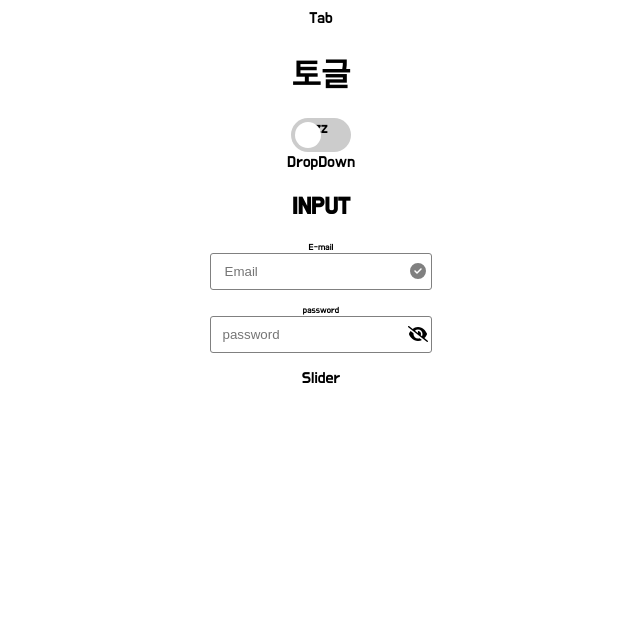
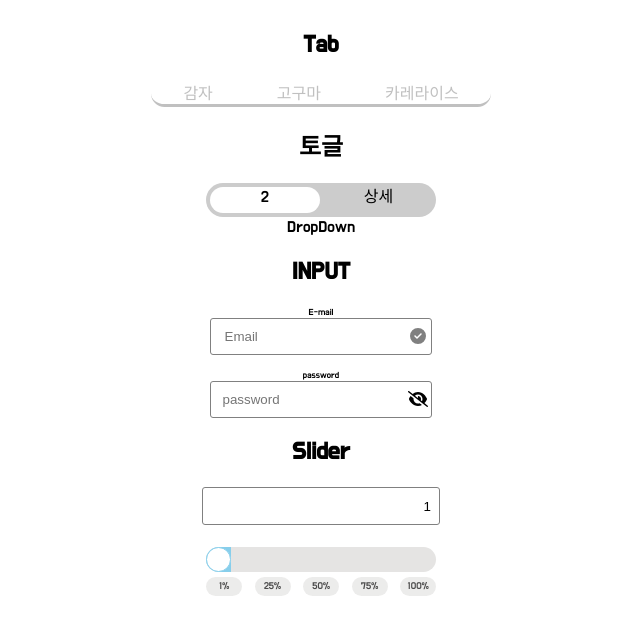
Before and after one commit to profitGyu/wanted_pre_onboarding, a React (Create React App) app: page / in a window 1280 px wide. Shown: the top 634 px of the page, without its empty margins (319-959 px from the left). Built offline with nearby package versions, Linux system fonts and the light colour scheme.

Commit message:
update Tab & Slider

```diff
--- a/src/App.css
+++ b/src/App.css
@@ -1,6 +1,7 @@
 @import url('https://fonts.googleapis.com/css2?family=Do+Hyeon&display=swap');
 
 .App {
+  margin-top: 30px;
   font-family: 'Do Hyeon', sans-serif;
   text-align: center;
 }
--- /dev/null
+++ b/src/atom/globalList.js
@@ -0,0 +1,28 @@
+const LavList = [{
+    title: "감자"
+},{
+    title: "고구마"
+},{
+    title: "카레라이스"
+}]
+
+const FivePersent = [{
+    title: "1%",
+    value: 1
+},{
+    title: "25%",
+    value: 25
+},{
+    title: "50%",
+    value: 50
+},{
+    title: "75%",
+    value: 75
+}
+,{
+    title: "100%",
+    value: 100
+}
+]
+
+export {LavList, FivePersent};
--- a/src/components/Slider.js
+++ b/src/components/Slider.js
@@ -1,8 +1,47 @@
-export const Slider = ()=>{
-    return(
-        <div>Slider
-            <i class="fa fa-eye fa-lg"></i>
+import { useState } from "react";
+import styles from "./Slider.module.css";
+import { FivePersent } from "../atom/globalList";
+
+export const Slider = () => {
+  const [sliderValue, setSliderValue] = useState(1);
+  function sliderChange(value) {
+    setSliderValue(value);
+  }
+
+  return (
+    <div>
+      <h2>Slider</h2>
+      <div className={styles.slider__container}>
+        <input
+          type="text"
+          value={sliderValue}
+          className={styles.slider__container__text}
+          readOnly
+        />
+        <input
+          className={styles.slider}
+          type="range"
+          min="1"
+          max="100"
+          value={sliderValue}
+          onChange={(e) => {
+            sliderChange(e.target.value);
+          }}
+        />
+
+        <div className={styles.slider__button__container}>
+          {FivePersent.map((prop) => {
+            return (
+              <div
+                key={prop.value}
+                onClick={()=>sliderChange(prop.value)}
+              >
+                {prop.title}
+              </div>
+            );
+          })}
         </div>
-
-    );
-}
+      </div>
+    </div>
+  );
+};
--- /dev/null
+++ b/src/components/Slider.module.css
@@ -0,0 +1,73 @@
+.slider__container {
+  display: flex;
+  flex-direction: column;
+  align-content: center;
+  align-items: center;
+}
+.slider__container__text {
+  width: 220px;
+  height: 20px;
+  border-radius: 3px;
+  border: solid 0.3px gray;
+  display: flex;
+  justify-content: center;
+  padding: 8px;
+  margin-bottom: 20px;
+  text-align: right;
+}
+
+.slider {
+  -webkit-appearance: none;
+  overflow: hidden;
+  width: 230px;
+  height: 25px;
+  background: transparent;
+  cursor: pointer;
+  background: #e5e4e3;
+  border-radius: 25px;
+  margin-bottom: 5px;
+  opacity: 1;
+  -webkit-transition: .2s;
+  transition: opacity .2s;
+}
+.slider:hover {
+  opacity: 1;
+}
+
+.slider::-webkit-slider-thumb {
+  -webkit-appearance: none;
+  width: 25px;
+  height: 25px;
+  background: #fff;
+  box-shadow: -50vw 0 0 50vw skyblue;
+  border: 0.1px solid skyblue;
+  border-radius: 25px;
+  color: skyblue;
+  cursor: pointer;
+}
+
+.slider__button__container {
+  display: flex;
+  justify-content: space-between;
+  width: 230px;
+}
+
+.slider__button__container div {
+  font-size: 10px;
+  width: 30px;
+  padding: 3px 3px;
+  border-radius: 25px;
+  margin-bottom: 10px;
+  border: solid 0.1px e5e4e3;
+  cursor: pointer;
+  background: #e5e4e3;
+  text-align: center;
+  opacity: 0.7;
+}
+.slider__button__container div:hover {
+    background-color: skyblue;
+  opacity: 1;
+}
+.slider__button__container div :active{
+    background-color: skyblue;
+}
--- a/src/components/Tab.js
+++ b/src/components/Tab.js
@@ -1,5 +1,47 @@
-export const Tab = ()=>{
-    return(
-        <div>Tab</div>
-    );
-}
+import styles from "./Tab.module.css";
+import { LavList } from "../atom/globalList";
+import { useState } from "react";
+
+export const Tab = () => {
+  const [tab, segTab] = useState(999);
+
+  function ClickTab(e, index) {
+    const horizontalUnderline = document.getElementById("horizontal_underline");
+    horizontalUnderline.style.left = e.currentTarget.offsetLeft - 10 + "px";
+    horizontalUnderline.style.width = e.currentTarget.offsetWidth + 20 + "px";
+    horizontalUnderline.style.top =
+      e.currentTarget.offsetHeight + e.currentTarget.offsetTop + 1+ "px";
+
+    segTab(index);
+  }
+  return (
+    <div>
+      <h2>Tab</h2>
+      <nav className={styles.tab}>
+        <div id="horizontal_underline" className={styles.underline}></div>
+        <div className={styles.tab_border}>
+        {LavList.map((prop, index) => {
+          return (
+            <a
+              key={index}
+              href="#"
+              style={
+                tab === index
+                  ? {
+                      color: "#000",
+                    }
+                  : { color: "#8f8f8f8f" }
+              }
+              onClick={(e) => {
+                ClickTab(e, index);
+              }}
+            >
+              {prop.title}
+            </a>
+          );
+        })}
+        </div>
+      </nav>
+    </div>
+  );
+};
--- /dev/null
+++ b/src/components/Tab.module.css
@@ -0,0 +1,28 @@
+.tab{
+    display: flex;
+    justify-content: center;
+
+}
+.tab a{
+    text-decoration: none;
+    color: #8f8f8f8f;
+    margin: 2em;
+
+
+}
+.tab_border{
+    border-bottom: 3px solid #8f8f8f8f;
+    border-radius: 25px;
+}
+
+.underline{
+    position: absolute;
+    width: 0;
+    background-color: skyblue;
+    top: 100;
+    left: 0;
+    height: 5px;
+    border-radius: 5px;
+    transition: 0.5s ease;
+    overflow: hidden;
+}
--- a/src/components/Toggle.js
+++ b/src/components/Toggle.js
@@ -1,77 +1,18 @@
 import { useState } from "react";
+import styles from "./Toggle.module.css";
 
 export const Toggle = () => {
   const [checked, setChecked] = useState(false);
   return (
     <div>
-      <h1>토글</h1>
-        <label className="switch">
-            <input type="checkbox"
-                checked={checked}
-            />
-            <span className="slider round">zz</span>
-        </label>
-    <style jsx>{`
-        .switch {
-            position: relative;
-            display: inline-block;
-            width: 60px;
-            height: 34px;
-          }
-
-          .switch input {
-            opacity: 0;
-            width: 0;
-            height: 0;
-          }
-
-          .slider {
-            position: absolute;
-            cursor: pointer;
-            top: 0;
-            left: 0;
-            right: 0;
-            bottom: 0;
-            background-color: #ccc;
-            -webkit-transition: .4s;
-            transition: .4s;
-          }
-
-          .slider:before {
-            position: absolute;
-            content: "";
-            height: 26px;
-            width: 26px;
-            left: 4px;
-            bottom: 4px;
-            background-color: white;
-            -webkit-transition: .4s;
-            transition: .4s;
-          }
-
-          input:checked + .slider {
-            background-color: #2196F3;
-          }
-
-          input:focus + .slider {
-            box-shadow: 0 0 1px #2196F3;
-          }
-
-          input:checked + .slider:before {
-            -webkit-transform: translateX(26px);
-            -ms-transform: translateX(26px);
-            transform: translateX(26px);
-          }
-
-          /* Rounded sliders */
-          .slider.round {
-            border-radius: 34px;
-          }
-
-          .slider.round:before {
-            border-radius: 50%;
-          }
-    `}</style>
+      <h2>토글</h2>
+      <label className={styles.switch}>
+        <input type="checkbox" />
+        <span className={styles.slider}>
+          <div>기본</div>
+          <div>상세</div>
+        </span>
+      </label>
     </div>
   );
 };
--- a/src/components/Toggle.module.css
+++ b/src/components/Toggle.module.css
@@ -0,0 +1,46 @@
+.switch {
+  position: relative;
+  display: inline-block;
+  width: 230px;
+  height: 34px;
+}
+.switch input {
+  opacity: 0;
+  width: 0;
+  height: 0;
+}
+
+.slider {
+  position: absolute;
+  cursor: pointer;
+  display: flex;
+  justify-content: space-around;
+  top: 0;
+  left: 0;
+  right: 0;
+  bottom: 0;
+  background-color: #ccc;
+  border-radius: 25px;
+  -webkit-transition: 0.4s;
+  transition: 0.4s;
+  z-index: 2;
+}
+.slider:before {
+  position: absolute;
+  content: "2";
+  height: 26px;
+  width: 110px;
+  left: 4px;
+  bottom: 4px;
+  border-radius: 25px;
+  background-color: white;
+  -webkit-transition: 0.4s;
+  transition: 0.4s;
+}
+
+
+input:checked + .slider:before {
+  -webkit-transform: translateX(110px);
+  -ms-transform: translateX(110px);
+  transform: translateX(110px);
+}
```
Also changed, not shown: package.json (+6 -2 lines), 1 other file (tests, documents, lock files or other folders).
